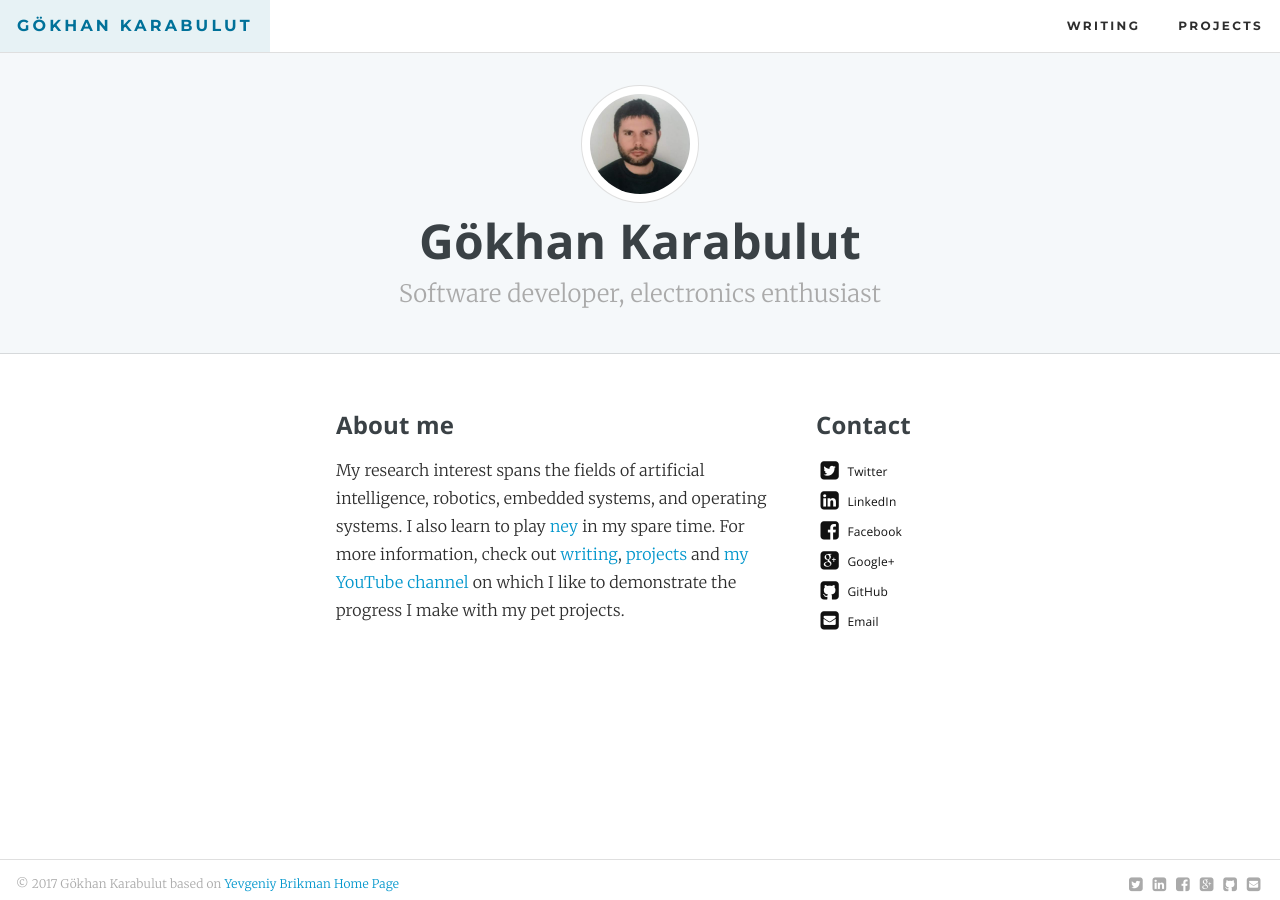
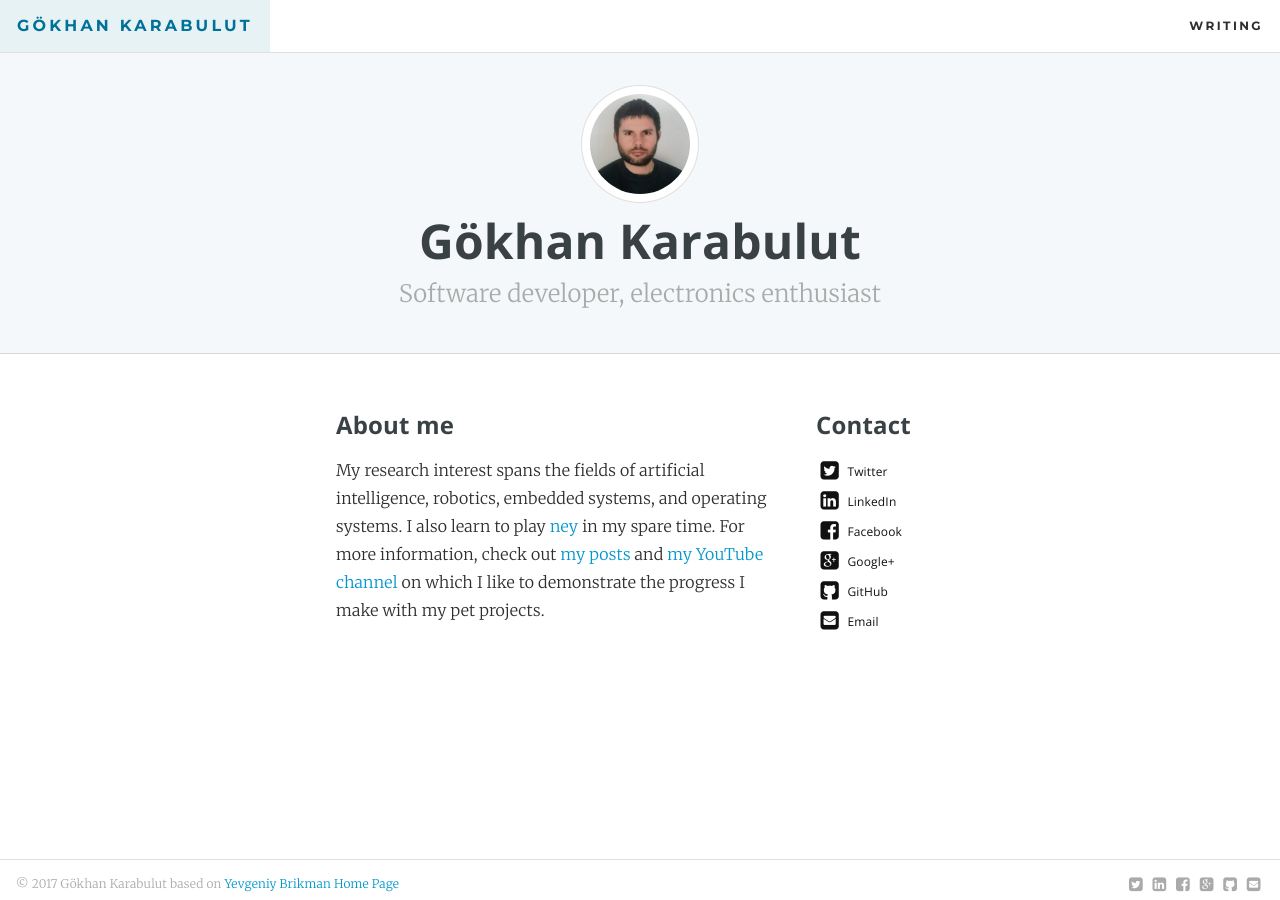
Before and after one commit to gokhanettin/gokhanettin.github.io, a Jekyll site: the page built from index.html, in a window 1280 px wide. Built offline with Jekyll 4.4.1, drawn with Linux system fonts in a browser that asks for light colours.

Commit message:
Remove projects tab

```diff
--- a/_config.yml
+++ b/_config.yml
@@ -7,7 +7,7 @@ nav:
   main:
     writing: "/writing"
 #    speaking: "/speaking"
-    projects: "/projects"
+#    projects: "/projects"
 #    photos: "/photos"
   writing:
     all: "/writing"
--- a/_includes/about.html
+++ b/_includes/about.html
@@ -6,8 +6,7 @@
       robotics, embedded systems, and operating systems. I also learn to
       play <a href="https://en.wikipedia.org/wiki/Ney">ney</a> in my spare time.
       For more information, check out
-      <a href="{{ site.nav.main.writing }}">writing</a>,
-      <a href="{{ site.nav.main.projects }}">projects</a> and
+      <a href="{{ site.nav.main.writing }}">my posts</a> and
       <a href="https://www.youtube.com/channel/UCgAKgGwDoSbQ0U7hScD1MLQ">
       my YouTube channel</a> on which I like to demonstrate the progress I make
       with my pet projects.
```
